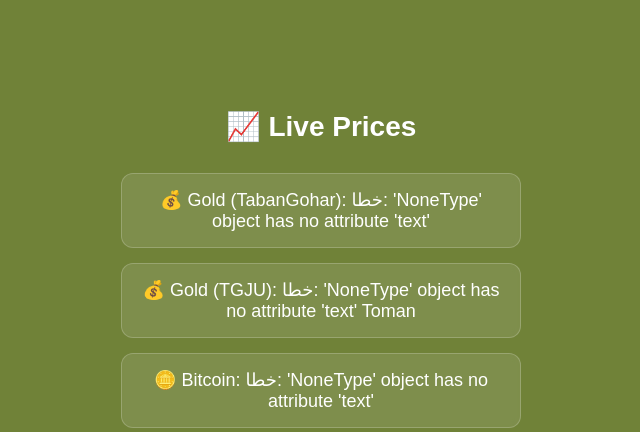
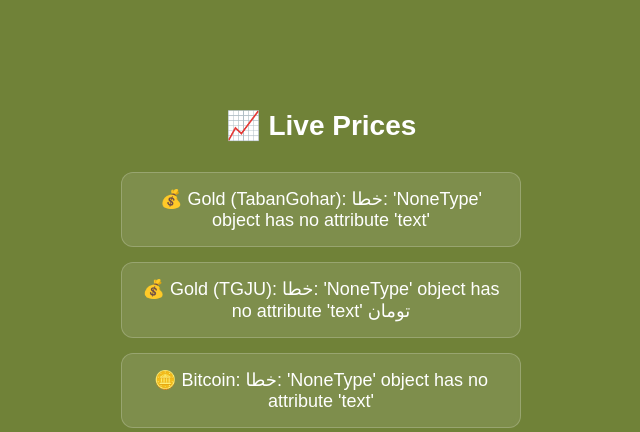
Before and after one commit to hamidrreza/gold-prices-app, a Flask app: page / in a window 1280 px wide. Shown: the part 133-565 px from the top of the page, without its empty margins (319-959 px from the left). Run offline with Flask 3, Linux system fonts and the light colour scheme; data that the repository does not hold is empty.

Commit message:
Update index.html

```diff
--- a/templates/index.html
+++ b/templates/index.html
@@ -68,7 +68,7 @@
   <div class="container" id="content">
     <h1>📈 Live Prices</h1>
     <div class="price-box">💰 Gold (TabanGohar): {{ taban }}</div>
-    <div class="price-box">💰 Gold (TGJU): {{ tgju }} Toman</div>
+    <div class="price-box">💰 Gold (TGJU): {{ tgju }} تومان</div>
     <div class="price-box">🪙 Bitcoin: {{ btc }}</div>
   </div>
 
```
